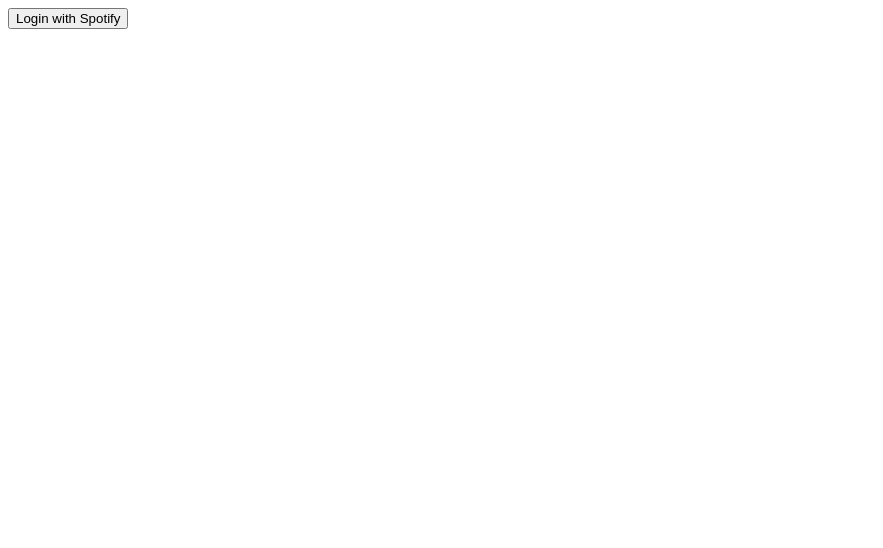
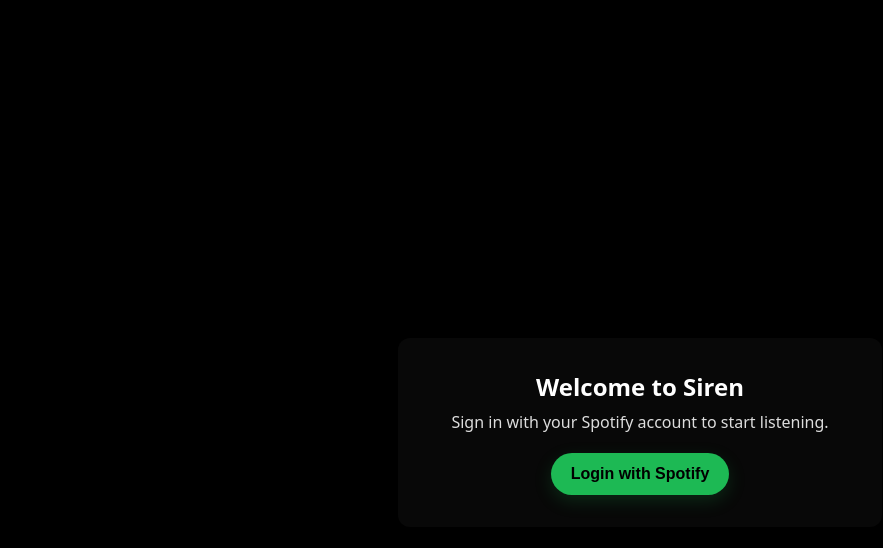
Before and after one commit to gamerwaves/Siren, a SvelteKit app: page /login in a window 1280 px wide. Shown: the top 548 px of the page, without its empty margins (0-883 px from the left). Built offline with nearby package versions, Linux system fonts and the light colour scheme; no server answers.

Commit message:
made referesh token thingy work and styled login page.

```diff
--- a/src/routes/login/+page.svelte
+++ b/src/routes/login/+page.svelte
@@ -26,4 +26,60 @@
   }
 </script>
 
-<button on:click={login}>Login with Spotify</button>
+<div class="login-container">
+  <div class="card">
+    <h1>Welcome to Siren</h1>
+    <p>Sign in with your Spotify account to start listening.</p>
+    <button class="spotify-btn" on:click={login}>Login with Spotify</button>
+  </div>
+</div>
+
+<style>
+  :global(body) {
+    margin: 0;
+    background: #000; /* black background */
+    color: #fff;
+    font-family: system-ui, -apple-system, 'Segoe UI', Roboto, 'Helvetica Neue', Arial;
+  }
+
+  .login-container {
+    min-height: 100vh;
+    display: flex;
+    align-items: center;
+    justify-content: center;
+    padding: 2rem;
+  }
+
+  .card {
+    background: rgba(255,255,255,0.03);
+    border-radius: 12px;
+    padding: 2rem;
+    text-align: center;
+    box-shadow: 0 8px 40px rgba(0,0,0,0.6);
+    max-width: 420px;
+    width: 100%;
+  }
+
+  h1 { margin: 0 0 0.5rem 0; font-size: 1.5rem; color: #fff; }
+  p { margin: 0 0 1.25rem 0; color: #ddd; }
+
+  .spotify-btn {
+    background: #1db954; /* Spotify green */
+    color: #000; /* black text as requested */
+    border: none;
+    padding: 0.75rem 1.25rem;
+    font-size: 1rem;
+    border-radius: 999px;
+    cursor: pointer;
+    font-weight: 700;
+    box-shadow: 0 6px 18px rgba(29,185,84,0.18);
+    transition: transform 0.12s ease, box-shadow 0.12s ease;
+  }
+
+  .spotify-btn:hover {
+    transform: translateY(-2px);
+    box-shadow: 0 10px 30px rgba(29,185,84,0.22);
+  }
+
+  .spotify-btn:active { transform: translateY(0); }
+</style>
```
Also changed, not shown: src/components/SpotifyPlayerCard.svelte (+19 -11 lines), src/lib/fetchWithAuth.ts (added, +79 -0 lines), src/routes/+page.svelte (+19 -18 lines).
